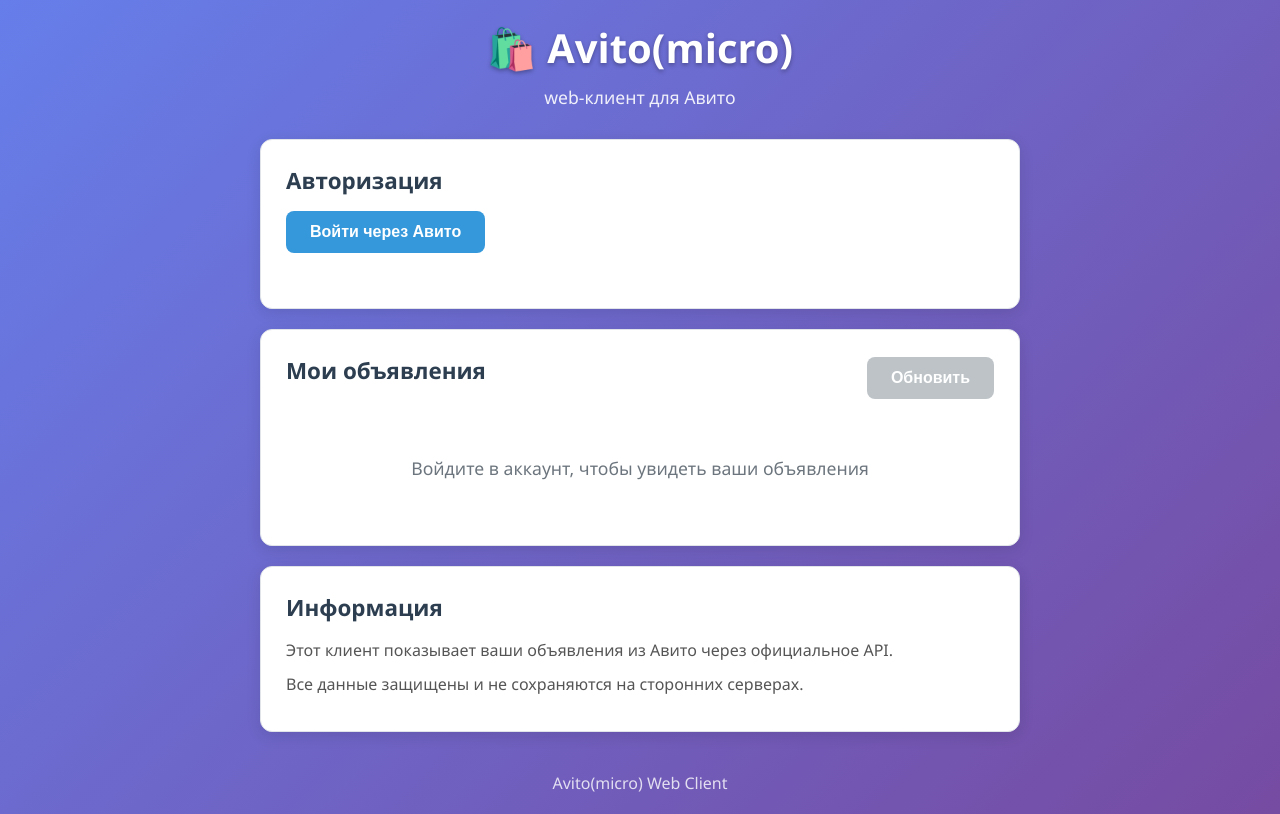
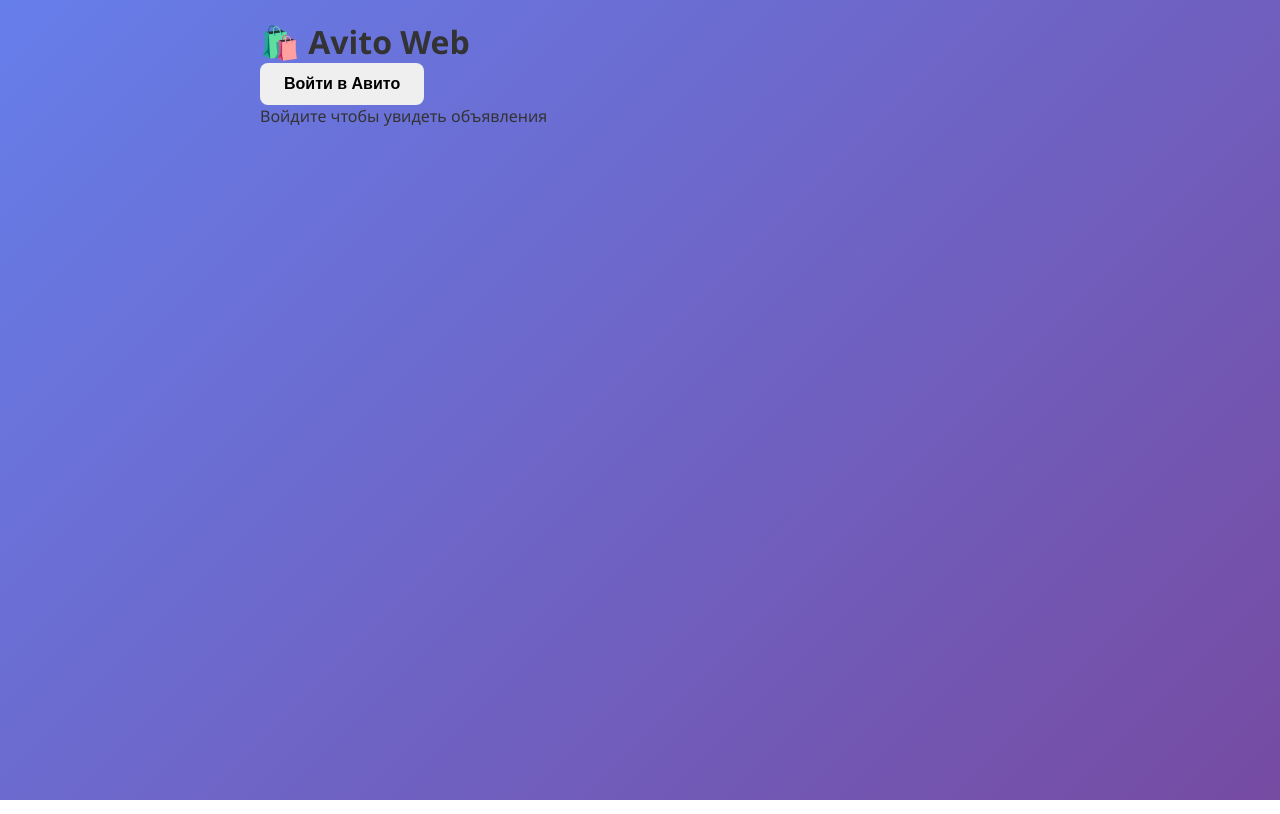
Before and after one commit to AqimKND/Avito-micro-UWP-Client, a plain HTML site: page index.html in a window 1280 px wide. Drawn offline with Linux system fonts and the light colour scheme.

Commit message:
Update index.html

```diff
--- a/index.html
+++ b/index.html
@@ -3,55 +3,22 @@
 <head>
     <meta charset="UTF-8">
     <meta name="viewport" content="width=device-width, initial-scale=1.0">
-    <title>Avito(micro) - Web Client</title>
+    <title>Avito Web Client</title>
     <link rel="stylesheet" href="style.css">
 </head>
 <body>
     <div class="container">
-        <header class="header">
-            <div class="header-content">
-                <h1>🛍️ Avito(micro)</h1>
-                <p>web-клиент для Авито</p>
-            </div>
+        <header>
+            <h1>🛍️ Avito Web</h1>
+            <button id="loginBtn" class="btn">Войти в Авито</button>
         </header>
 
-        <main class="main">
-            <section class="card">
-                <h2>Авторизация</h2>
-                <button id="loginBtn" class="btn btn-primary">
-                    Войти через Авито
-                </button>
-                <div id="authStatus" class="status-text"></div>
-            </section>
-
-            <section class="card">
-                <div class="card-header">
-                    <h2>Мои объявления</h2>
-                    <button id="refreshBtn" class="btn btn-secondary" disabled>
-                        Обновить
-                    </button>
-                </div>
-                <div id="adsList" class="ads-list">
-                    <div class="empty-state">
-                        <p>Войдите в аккаунт, чтобы увидеть ваши объявления</p>
-                    </div>
-                </div>
-            </section>
-
-            <section class="card">
-                <h2>Информация</h2>
-                <div class="info-text">
-                    <p>Этот клиент показывает ваши объявления из Авито через официальное API.</p>
-                    <p>Все данные защищены и не сохраняются на сторонних серверах.</p>
-                </div>
-            </section>
+        <main>
+            <div id="adsList" class="ads-container">
+                <p>Войдите чтобы увидеть объявления</p>
+            </div>
         </main>
-
-        <footer class="footer">
-            <p>Avito(micro) Web Client</p>
-        </footer>
     </div>
-
     <script src="app.js"></script>
 </body>
 </html>
```
